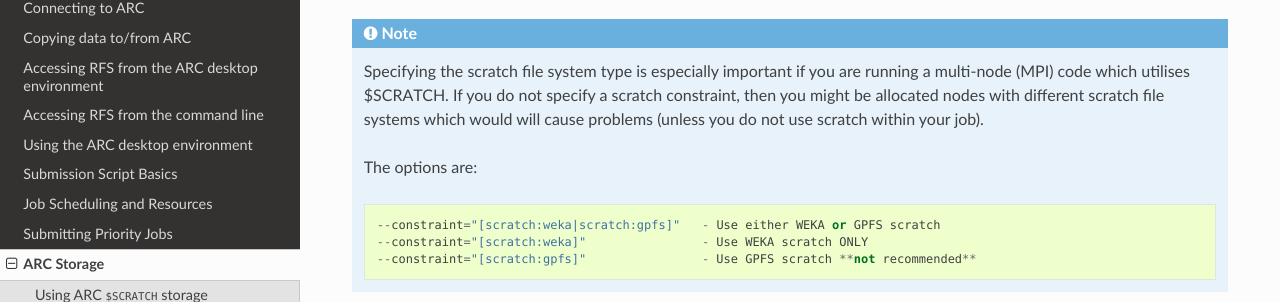
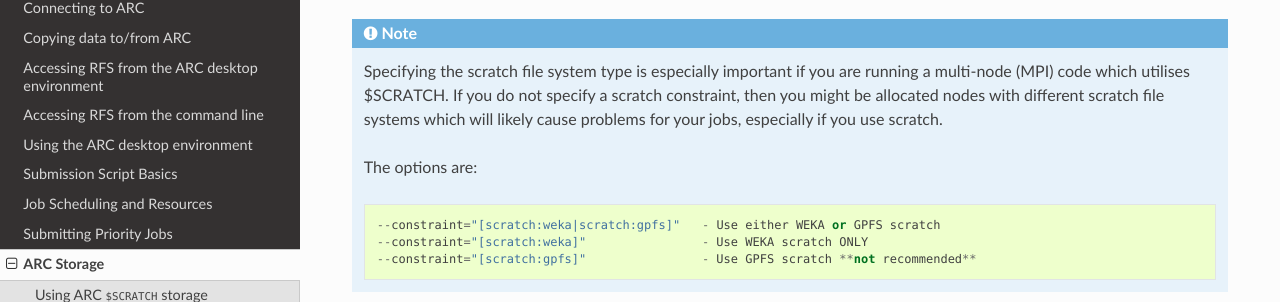
Before and after one commit to tina-friedrich/arc-user-guide, a Sphinx documentation site: the page built from docs/source/arc-storage.rst, in a window 1280 px wide and 900 px high, scrolled down 1810 px. Shown: the part 196-498 px from the top of the window. Built offline with Sphinx 7.4.7 and the Read the Docs theme 2.0.0, drawn with Linux system fonts in a browser that asks for light colours.

Commit message:
Update arc-storage.rst

```diff
--- a/docs/source/arc-storage.rst
+++ b/docs/source/arc-storage.rst
@@ -87,8 +87,7 @@ If you are unable to access either of these directories, please let us know.
 
 .. note::
   Specifying the scratch file system type is especially important if you are running a multi-node (MPI) code which utilises
-  $SCRATCH.  If you do not specify a scratch constraint, then you might be allocated nodes with different scratch file systems which would will cause problems (unless you do
-  not use scratch within your job).
+  $SCRATCH.  If you do not specify a scratch constraint, then you might be allocated nodes with different scratch file systems which will likely cause problems for your jobs, especially if you use scratch.
 
   The options are::
 
```
